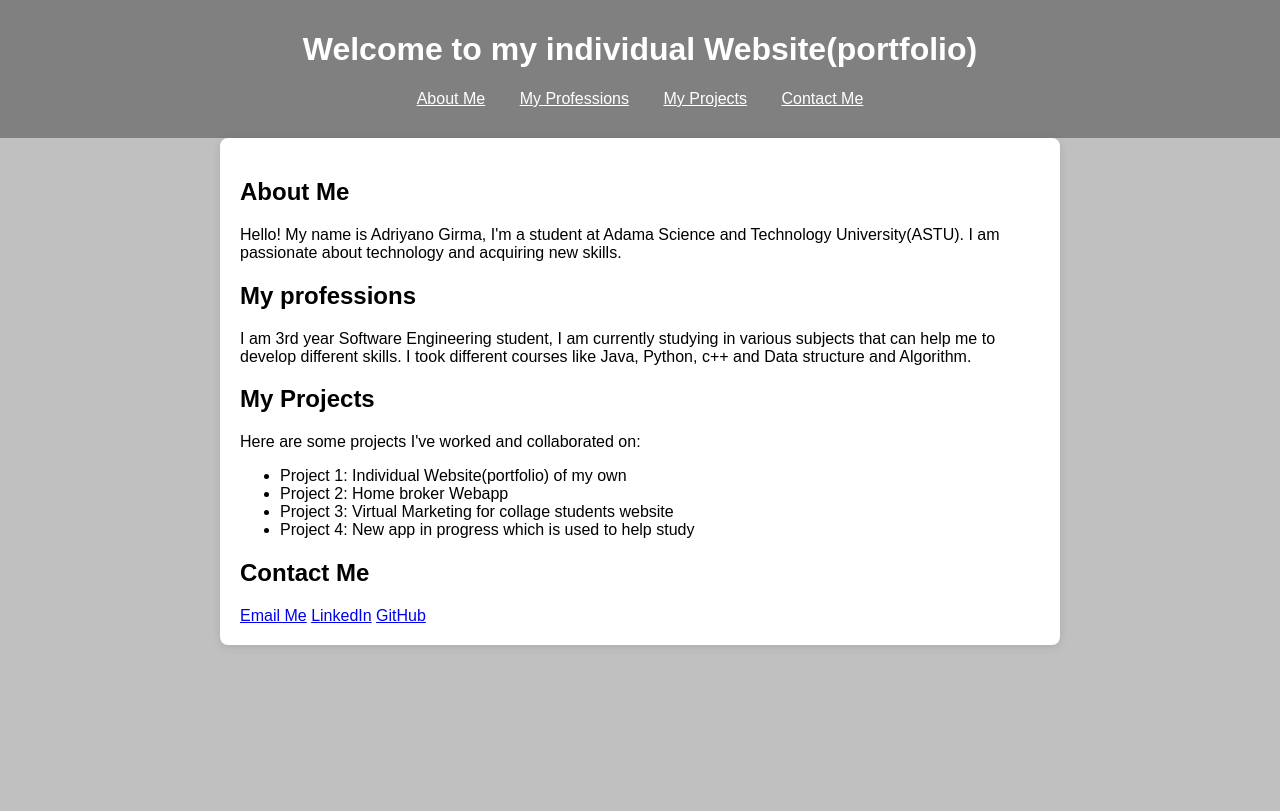
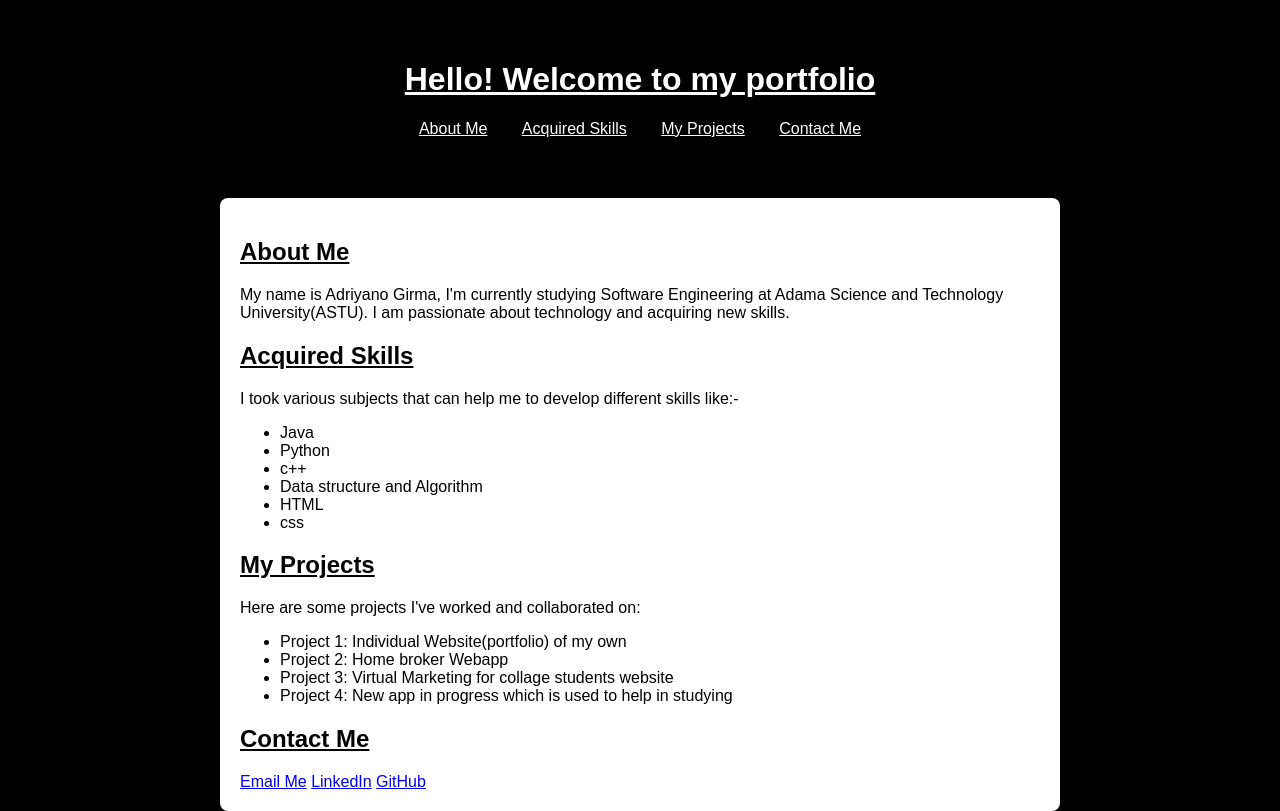
Before and after one commit to adri-yano/individual-website-portfolio-, a plain HTML site: page index.html in a window 1280 px wide. Drawn offline with Linux system fonts and the light colour scheme.

Commit message:
Add files via upload

```diff
--- a/index.html
+++ b/index.html
@@ -3,39 +3,47 @@
 <head>
     <meta charset="UTF-8">
     <meta name="viewport" content="width=device-width, initial-scale=1.0">
-    <title>Adriyano's Website</title>
+    <title>My Portfolio</title>
     <link rel="stylesheet" href="styles.css">
 </head>
 <body>
     <header>
-        <h1>Welcome to my individual Website(portfolio)</h1>
+        <h1><u>Hello! Welcome to my portfolio</u></h1>
         <nav>
             <a href="#about">About Me</a>
-            <a href="#professions">My Professions</a>
+            <a href="#skills">Acquired Skills</a>
             <a href="#projects">My Projects</a>
             <a href="#contact">Contact Me</a>
         </nav>
     </header>
     <main>
         <section id="about">
-            <h2>About Me</h2>
-            <p>Hello! My name is Adriyano Girma, I'm a student at Adama Science and Technology University(ASTU). I am passionate about technology and acquiring new skills.</p>
+            <h2><u>About Me</u></h2>
+            <p>My name is Adriyano Girma, I'm currently studying Software Engineering at Adama Science and Technology University(ASTU). I am passionate about technology and acquiring new skills.</p>
         </section>
-        <section id="professions">
-            <h2>My professions</h2>
-            <p>I am 3rd year Software Engineering student, I am currently studying in various subjects that can help me to develop different skills. I took different courses like Java, Python, c++ and Data structure and Algorithm.</p>
+        <section id="skills">
+            <h2><u>Acquired Skills</u></h2>
+            <p>I took various subjects that can help me to develop different skills like:-</p>
+            <ul>
+                <li>Java</li>
+                <li>Python</li>
+                <li>c++</li>
+                <li>Data structure and Algorithm</li>
+                <li>HTML</li>
+                <li>css</li>
+            </ul>
         </section>
         <section id="projects">
-            <h2>My Projects</h2>
+            <h2><u>My Projects</u></h2>
             <p>Here are some projects I've worked and collaborated on:</p>
             <ul>
                 <li>Project 1: Individual Website(portfolio) of my own</li>
                 <li>Project 2: Home broker Webapp</li>
                 <li>Project 3: Virtual Marketing for collage students website</li>
-                <li>Project 4: New app in progress which is used to help study</li>
+                <li>Project 4: New app in progress which is used to help in studying</li>
             </ul>
             <section id="contact">
-                <h2>Contact Me</h2>
+                <h2><u>Contact Me</u></h2>
                 <a href="mailto:adriyanogirma7@gmail.com">Email Me</a>  <!-- Fixed "mailto:" -->
                 <a href="https://linkedin.com/in/adriyano-girma-327083342" target="_blank">LinkedIn</a>
                 <a href="https://github.com/adri-yano" target="_blank">GitHub</a>
--- a/styles.css
+++ b/styles.css
@@ -1,13 +1,13 @@
 body {
-    font-family: Arial, sans-serif;
+    font-family: Arial,sans-serif;
     margin: 0;
     padding: 0;
-    background-color:silver;
+    background-color:black;
 
 header {
-    background: grey;
+    background:  black;
     color: white;
-    padding: 10px 0;
+    padding: 40px 20px;
     text-align: center;
 }
 
```
